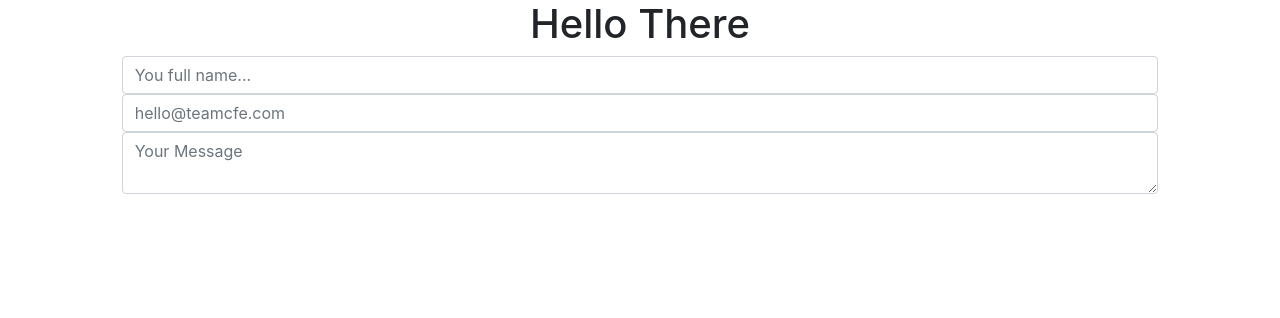
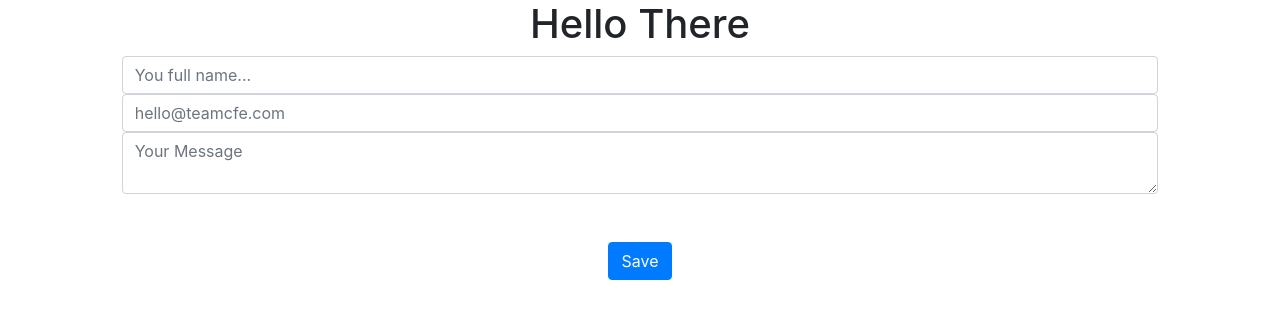
Before and after one commit to codingforentrepreneurs/Survey-with-Reactjs, a React (Create React App) app: page / in a window 1280 px wide. Shown: the top 318 px of the page. Built offline with nearby package versions, Linux system fonts and the light colour scheme.

Commit message:
26 - Extracting the Data from Inputs

```diff
--- a/src/App.js
+++ b/src/App.js
@@ -75,10 +75,24 @@ const myInputs = [
 
 
 const App = props => {
+    const handleSubmit = (event) => {
+        event.preventDefault()
+        event.persist()
+
+
+        // XMLHttpRequest()
+        let formData = new FormData()
+        for (let formInput of event.target.elements){
+            if (formInput.name !== 'save_btn') {
+                console.log(formInput.name, formInput.value)
+                formData.append(formInput.name, formInput.value)
+            }
+        }
+    }
     return <div className='col-10 mx-auto text-center'>
         <h1>Hello There</h1>
 
-
+        <form onSubmit={handleSubmit}>
             {myInputs.map((obj, index)=>{
 
 
@@ -86,11 +100,19 @@ const App = props => {
                     type={obj.type}
                     placeholder={obj.placeholder}
                     defaultValue={obj.defaultValue}
-                name={obj.name} />
+                    name={obj.name}
+                    key={`input-${index}`}
+                     />
+
 
                 })
 
             }
+            <button
+                    name='save_btn'
+                    type='input'
+                    className='btn btn-primary my-5'>Save</button>
+        </form>
 
     </div>
 }
```
Lines whose indentation alone changed are shown as unchanged.
